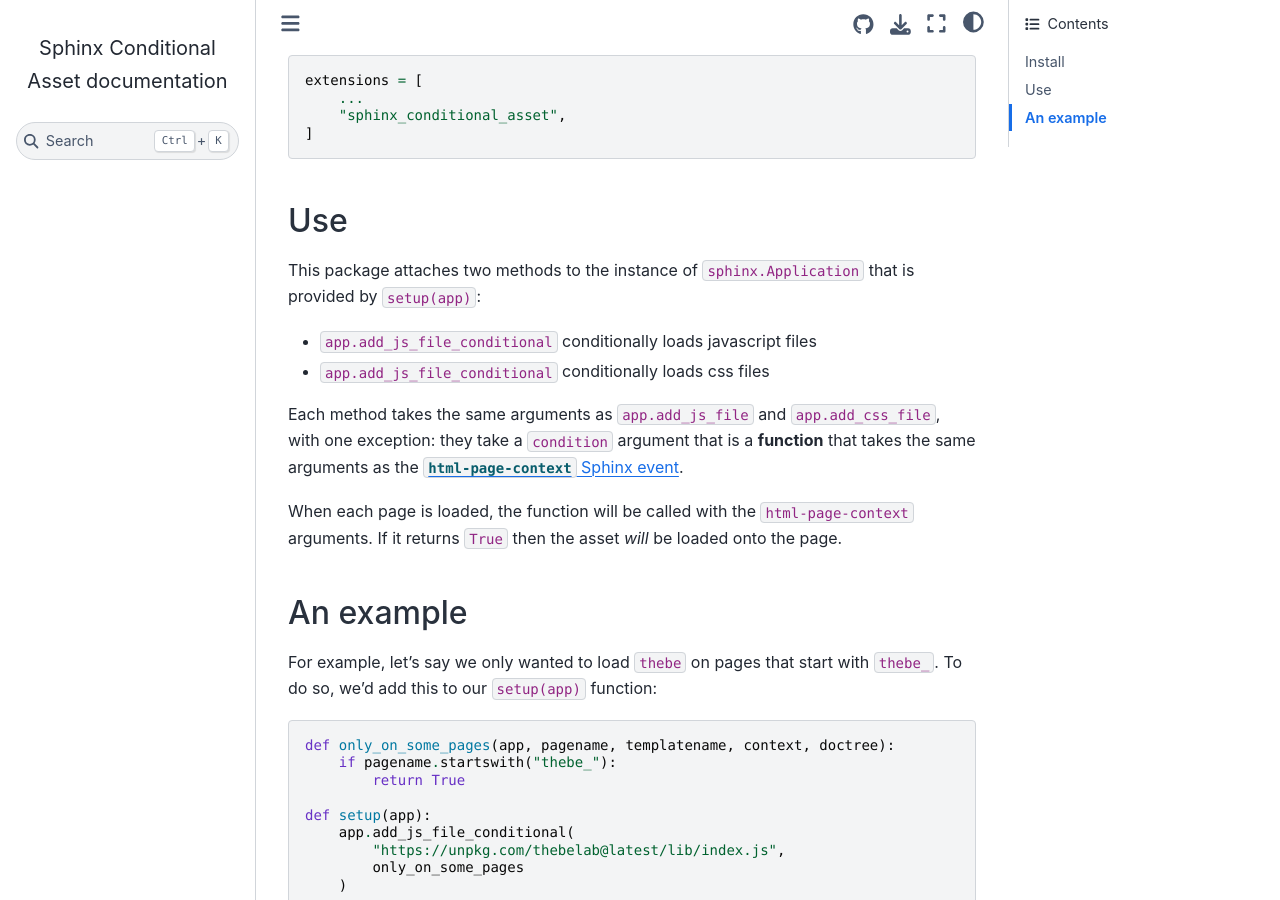
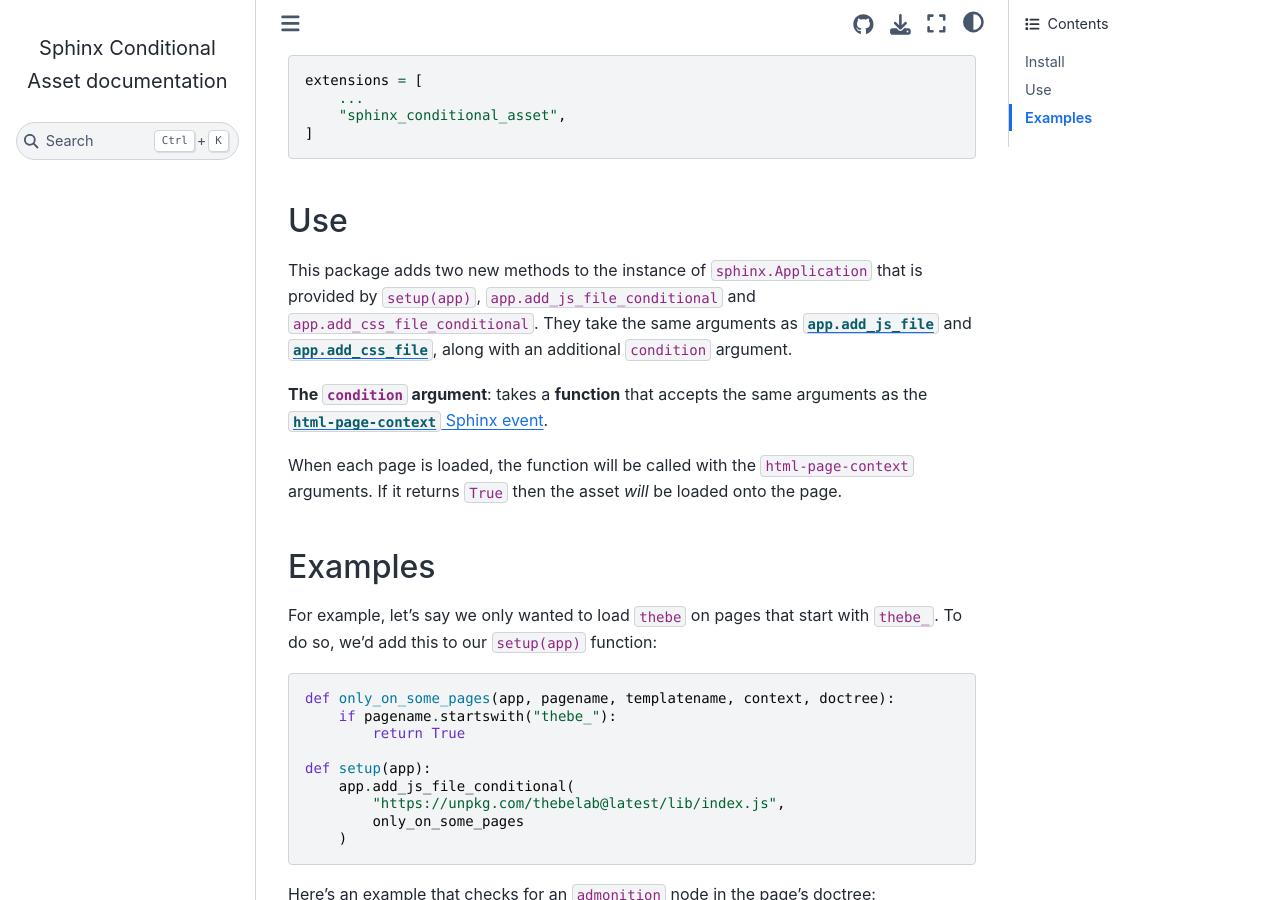
Before and after one commit to executablebooks/sphinx-conditional-asset, a Sphinx documentation site: the page built from docs/index.md, in a window 1280 px wide and 900 px high, scrolled down 511 px. Built offline with Sphinx 7.4.7 and the Sphinx Book theme 1.1.4, drawn with Linux system fonts in a browser that asks for light colours.

Commit message:
Tests (#3)

```diff
--- a/docs/index.md
+++ b/docs/index.md
@@ -36,20 +36,15 @@ extensions = [
 
 ## Use
 
-This package attaches two methods to the instance of `sphinx.Application` that
-is provided by `setup(app)`:
+This package adds two new methods to the instance of `sphinx.Application` that
+is provided by `setup(app)`, `app.add_js_file_conditional` and `app.add_css_file_conditional`. They take the same arguments as [`app.add_js_file`](https://www.sphinx-doc.org/en/master/extdev/appapi.html#sphinx.application.Sphinx.add_js_file) and [`app.add_css_file`](https://www.sphinx-doc.org/en/master/extdev/appapi.html#sphinx.application.Sphinx.add_css_file), along with an additional `condition` argument.
 
-- `app.add_js_file_conditional` conditionally loads javascript files
-- `app.add_js_file_conditional` conditionally loads css files
-
-Each method takes the same arguments as `app.add_js_file` and `app.add_css_file`,
-with one exception: they take a `condition` argument that is a **function** that
-takes the same arguments as the [`html-page-context` Sphinx event](https://www.sphinx-doc.org/en/master/extdev/appapi.html#event-html-page-context).
+**The `condition` argument**: takes a **function** that accepts the same arguments as the [`html-page-context` Sphinx event](https://www.sphinx-doc.org/en/master/extdev/appapi.html#event-html-page-context).
 
 When each page is loaded, the function will be called with the `html-page-context`
 arguments. If it returns `True` then the asset *will* be loaded onto the page.
 
-## An example
+## Examples
 
 For example, let's say we only wanted to load `thebe` on pages that start with
 `thebe_`. To do so, we'd add this to our `setup(app)` function:
```
